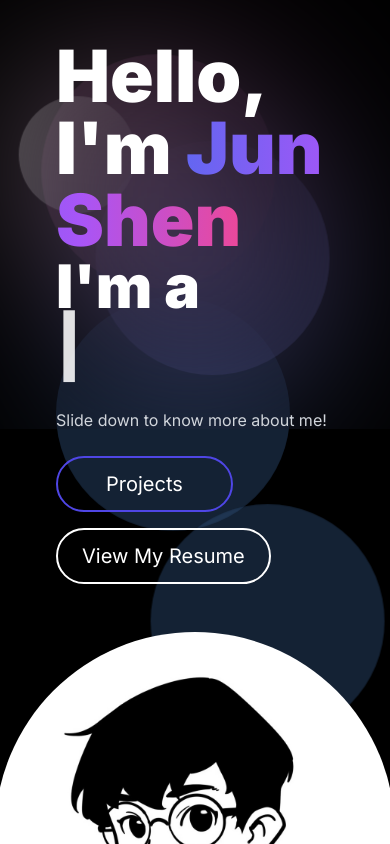
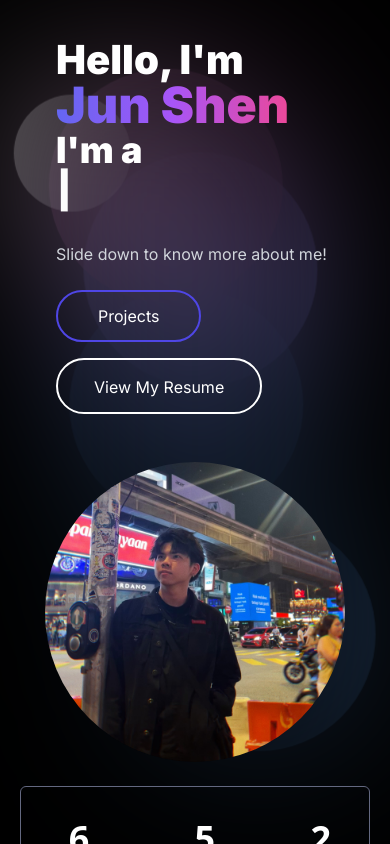
Before and after one commit to Junshen18/Personal-Portfolio-Website, a Next.js app: page / in a window 390 px wide. Shown: the top 844 px of the page. Built offline with nearby package versions, Linux system fonts and the light colour scheme.

Commit message:
hero section modified

```diff
--- a/components/HeroSection.jsx
+++ b/components/HeroSection.jsx
@@ -27,14 +27,14 @@ const HeroSection = () => {
         >
           <h1 className="font-extrabold">
             {/* span text seperator -- for design*/}
-            <span className="text-white text-7xl md:text-5xl sm:text-7xl">
+            <span className="text-white text-[40px] leading-none md:text-5xl lg:text-7xl">
               Hello, I&apos;m{" "}
-              <span className="text-transparent bg-clip-text sm:text-8xl md:text-8xl bg-gradient-to-r from-indigo-500 via-purple-500 to-pink-500">
+              <span className="text-transparent bg-clip-text text-[50px] leading-none md:text-8xl bg-gradient-to-r from-indigo-500 via-purple-500 to-pink-500">
                 Jun Shen
               </span>
             </span>
             <br></br>
-            <span className="text-6xl md:text-5xl">
+            <span className="text-4xl md:text-5xl">
               I&apos;m a
               <TypeWritter
                 options={{
@@ -59,21 +59,21 @@ const HeroSection = () => {
               ></TypeWritter>
             </span>
           </h1>
-          <p className="text-gray-300 pt-8 text-base sm:text-lg mb-6 lg:text-xl">
+          <p className="text-gray-300 pt-8 text-base mb-6 lg:text-2xl">
             Slide down to know more about me!
           </p>
           <Link
             href="#projects"
-            className="px-12 mb-4 inline-block py-3 rounded-full mr-4 border-solid border-2 border-indigo-600 hover:bg-violet-600"
+            className="px-10 mb-4 inline-block py-3 rounded-full mr-4 border-solid border-2 border-indigo-600 hover:bg-violet-600"
           >
-            <span className="text-xl text-white">Projects</span>
+            <span className="text-base md:text-xl text-white">Projects</span>
           </Link>
-          <div className="px-6 inline-block py-3 rounded-full mr-4 border-solid border-2  border-white hover:bg-white hover:text-black text-xl text-white">
+          <div className="px-9 md:px-12 inline-block py-3 rounded-full mr-4 border-solid border-2  border-white hover:bg-white hover:text-black text-xl text-white">
             <a
               href="/Wong-Jun-Shen-Resume.pdf"
               download="Wong-Jun-Shen-Resume.pdf"
             >
-              <button>View My Resume</button>
+              <button className="text-base md:text-xl">View My Resume</button>
             </a>
           </div>
         </motion.div>
@@ -85,13 +85,13 @@ const HeroSection = () => {
             transition={{ duration: 0.5 }}
           >
             <div
-              className="lg:w-[400px] lg:h-[400px] relative z-0 md:w-[300px] md:h-[300px] h-[400px] w-[400px] "
+              className="lg:w-[400px] lg:h-[400px] relative z-0 md:w-[300px] md:h-[300px] h-[300px] w-[300px] "
               onMouseEnter={handleHover}
               onMouseLeave={handleHover}
             >
               <Image
-                src={isHovered ? "/852364.jpeg" : "/IMG_0907.jpg"}
-                alt="hero section"
+                src={isHovered ? "/IMG_0907.jpg" : "/IMG_0204.jpg"}
+                alt="profilepic"
                 className=" transform rounded-full flex relative -translate-x-1/2 -translate-y-1/2 top-1/2 left-1/2"
                 width={450}
                 height={450}
--- a/styles/globals.css
+++ b/styles/globals.css
@@ -76,8 +76,8 @@ body {
   z-index: 3;
   top: 0;
   left: 0;
-  width: 110vw;
-  height: 110vw;
+  width: 100%;
+  height: 100%;
   backdrop-filter: blur(140px);
   -webkit-backdrop-filter: blur(140px);
   pointer-events: none;
@@ -128,7 +128,7 @@ body {
   color: #021123;
 }
 
-@media (max-width: 1200px) {
+@media (max-width: 1500px) {
   .bouncing-blobs-glass {
     backdrop-filter: blur(120px);
     -webkit-backdrop-filter: blur(120px);
```
Also changed, not shown: public/AboutMe.png (deleted), public/IMG_0204.jpg (added).
